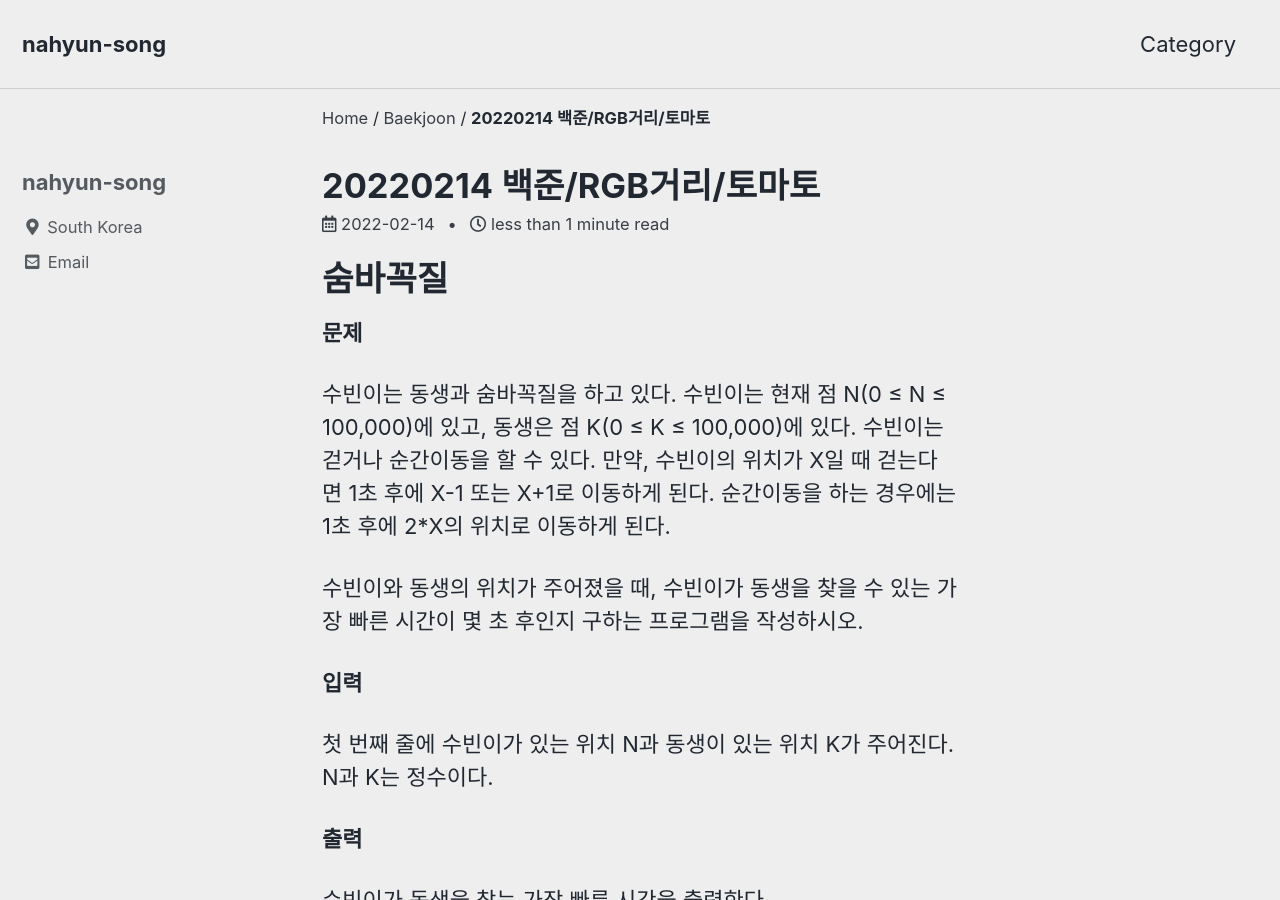
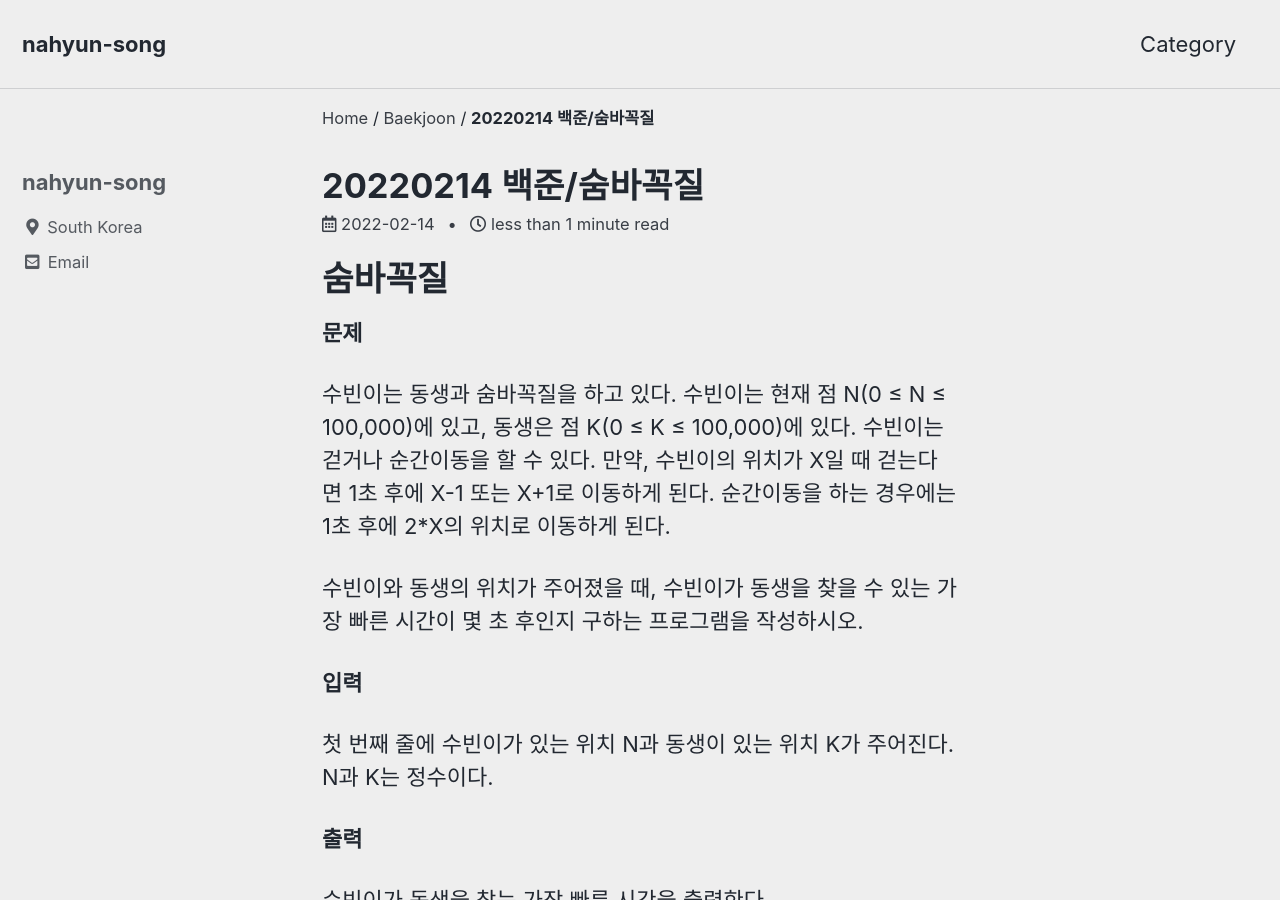
Before and after one commit to nahyun-song/nahyun-song.github.io, a Jekyll site: the page built from _posts/2022-02-14-084.md, in a window 1280 px wide and 900 px high. Built offline with Jekyll 4.4.1, drawn with Linux system fonts in a browser that asks for light colours; cached includes are drawn as plain includes.

Commit message:
Update 2022-02-14-084.md

```diff
--- a/_posts/2022-02-14-084.md
+++ b/_posts/2022-02-14-084.md
@@ -1,6 +1,6 @@
 ---
 layout: single
-title:  "20220214 백준/RGB거리/토마토"
+title:  "20220214 백준/숨바꼭질"
 categories: baekjoon
 ---
 
```
